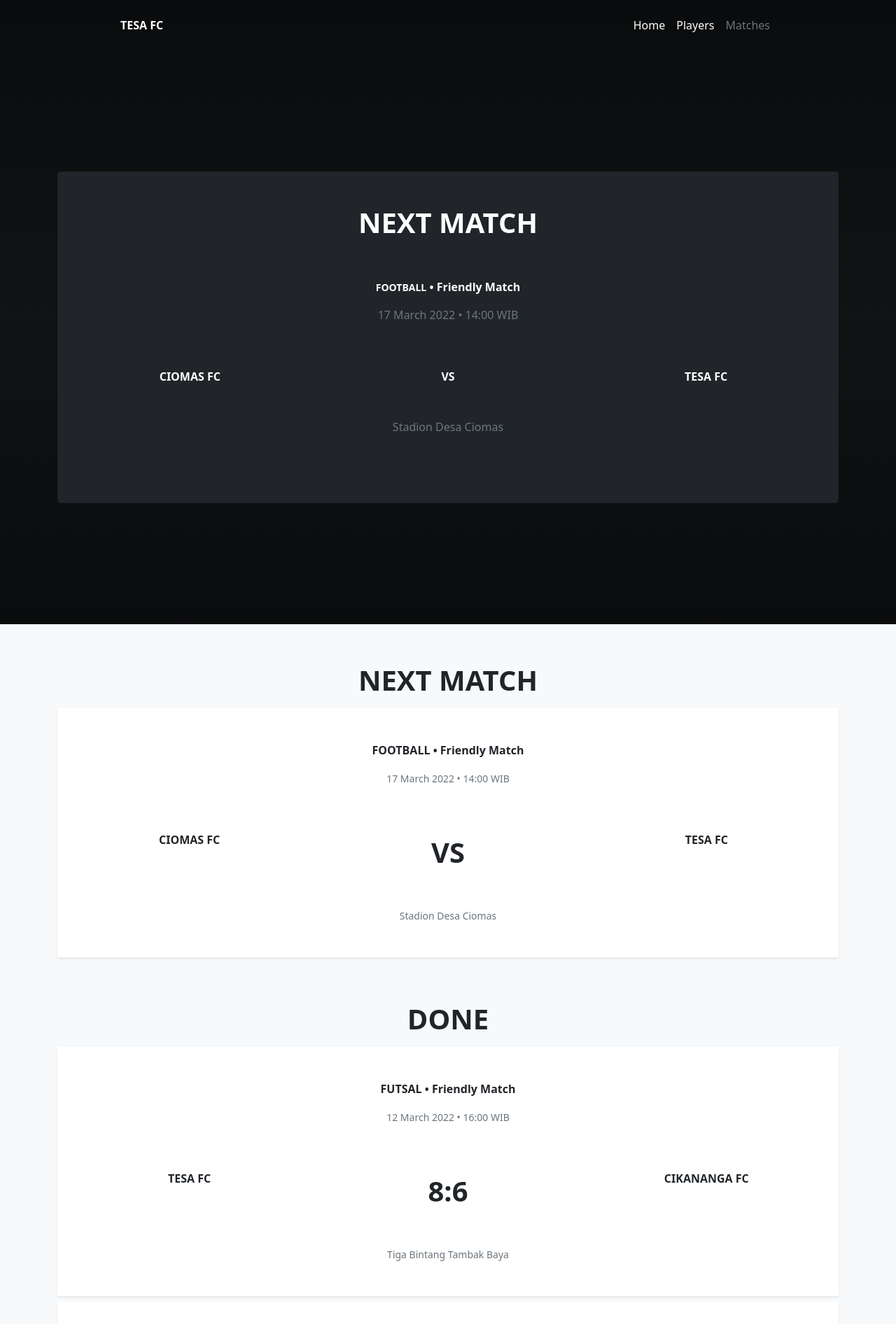
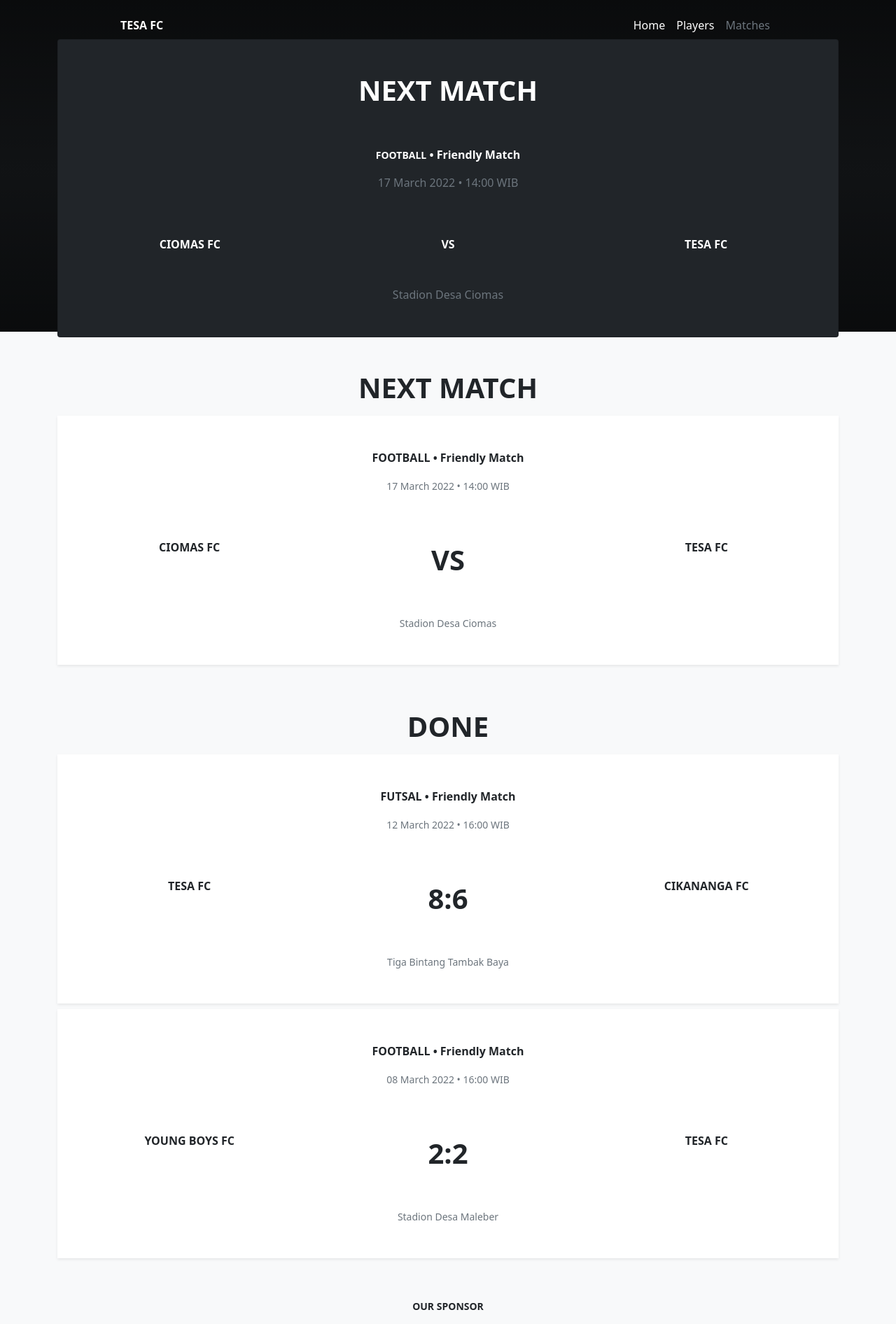
Before and after one commit to tesafc/www2, a Jekyll site: the page built from matches.html, in a window 1280 px wide. Shown: the top 1892 px of the page at 70% size. Built offline with Jekyll 4.4.1, drawn with Linux system fonts in a browser that asks for light colours.

Commit message:
Update header-match.html

```diff
--- a/_includes/header-match.html
+++ b/_includes/header-match.html
@@ -1,5 +1,5 @@
 <header>
-  <div class="vh-100 text-white bg-dark" style="background-image: linear-gradient(rgba(0, 0, 0, 0.7), rgba(0, 0, 0, 0.5), rgba(0, 0, 0, 0.7)), url('{{ page.image }}'); background-size: cover; background-position: 50% 75%; background-repeat: no-repeat;">
+  <div class="text-white bg-dark" style="background-image: linear-gradient(rgba(0, 0, 0, 0.7), rgba(0, 0, 0, 0.5), rgba(0, 0, 0, 0.7)), url('{{ page.image }}'); background-size: cover; background-position: 50% 75%; background-repeat: no-repeat;">
     <div class="container pt-3">
       <div class="d-flex flex-wrap align-items-center justify-content-center justify-content-md-between">
         <a href="/" class="d-flex align-items-center col-md-3 text-white text-decoration-none fw-bold">{{ site.title }}</a>
@@ -14,10 +14,10 @@
     {% assign matches = site.matches %}
     {% for match in matches %}
     {% if match.status == "next match" %}
-    <div class="container-sm h-100 d-flex flex-column justify-content-center text-center pb-5">
+    <div class="container-sm h-100 d-flex flex-column justify-content-center text-center">
       <div class="row row-cols-1">
         <div class="col">
-          <div class="card bg-dark text-white pb-5">
+          <div class="card bg-dark text-white">
             <div class="card-body py-5">
               <h1 class="text-uppercase fw-bolder pb-5">next match</h1>
               <p class="card-text fw-bolder"><small class="text-uppercase">{{ match.type }}</small> • <span class="text-capitalize">{{ match.competition }}</span></p>
```
